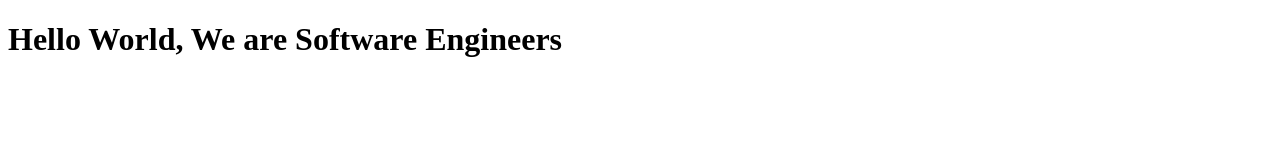
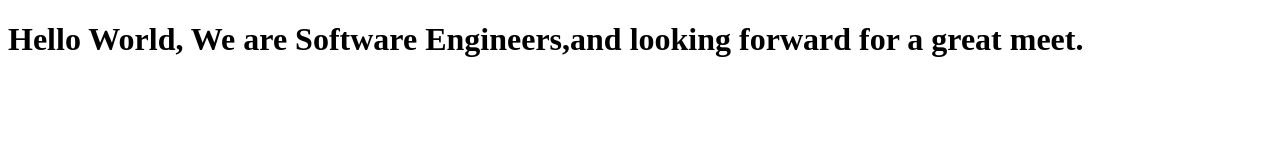
Before and after one commit to ArvindPrakash1/assingment, a plain HTML site: page index.html in a window 1280 px wide. Drawn offline with Linux system fonts and the light colour scheme.

Commit message:
Added about meet

```diff
--- a/index.html
+++ b/index.html
@@ -8,7 +8,7 @@
 
   <body>
     <script src="https://cdn.freecodecamp.org/testable-projects-fcc/v1/bundle.js"></script>
-    <h1>Hello World, We are Software Engineers</h1>
+    <h1>Hello World, We are Software Engineers,and looking forward for a great meet.</h1>
     <!--
 
     Hello Camper!
```
